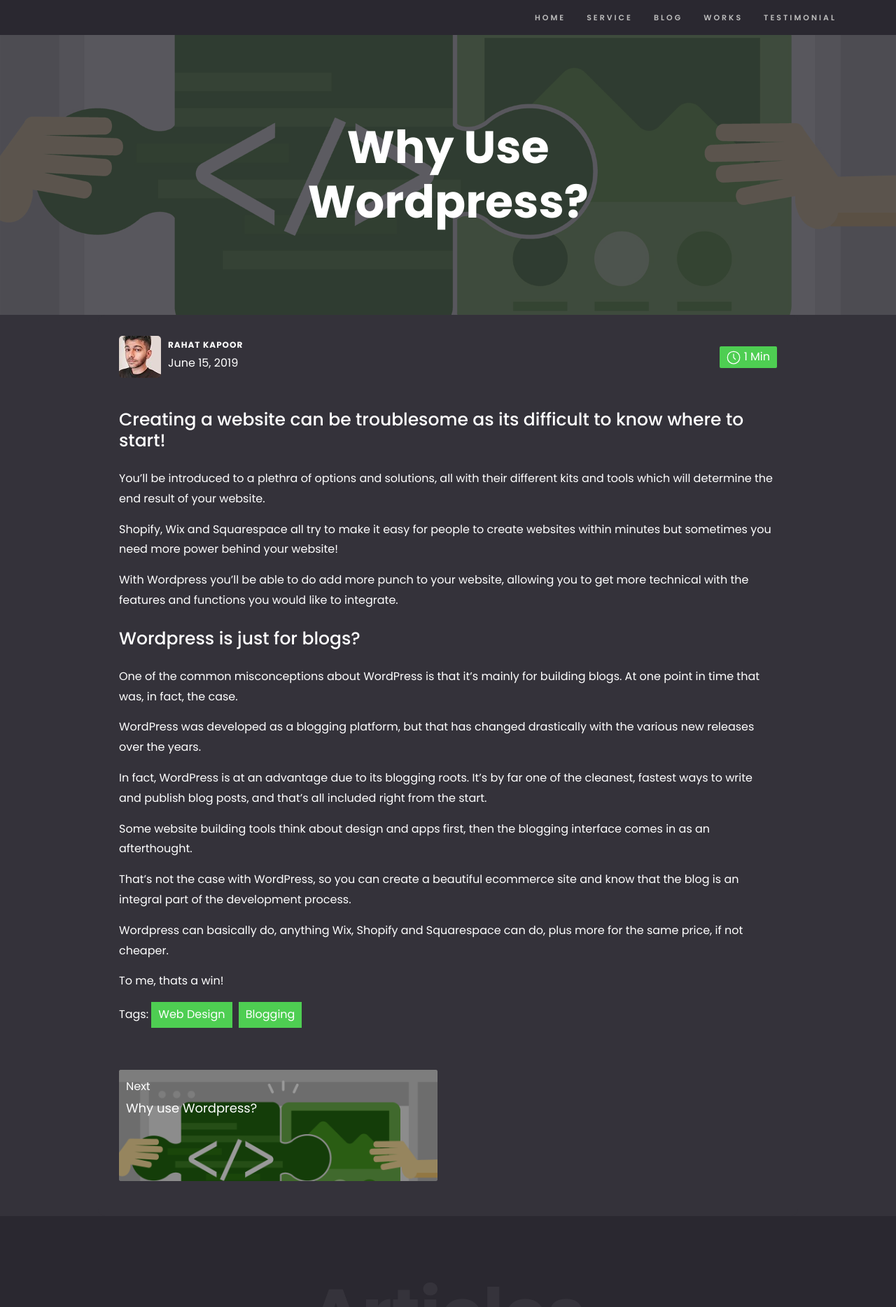
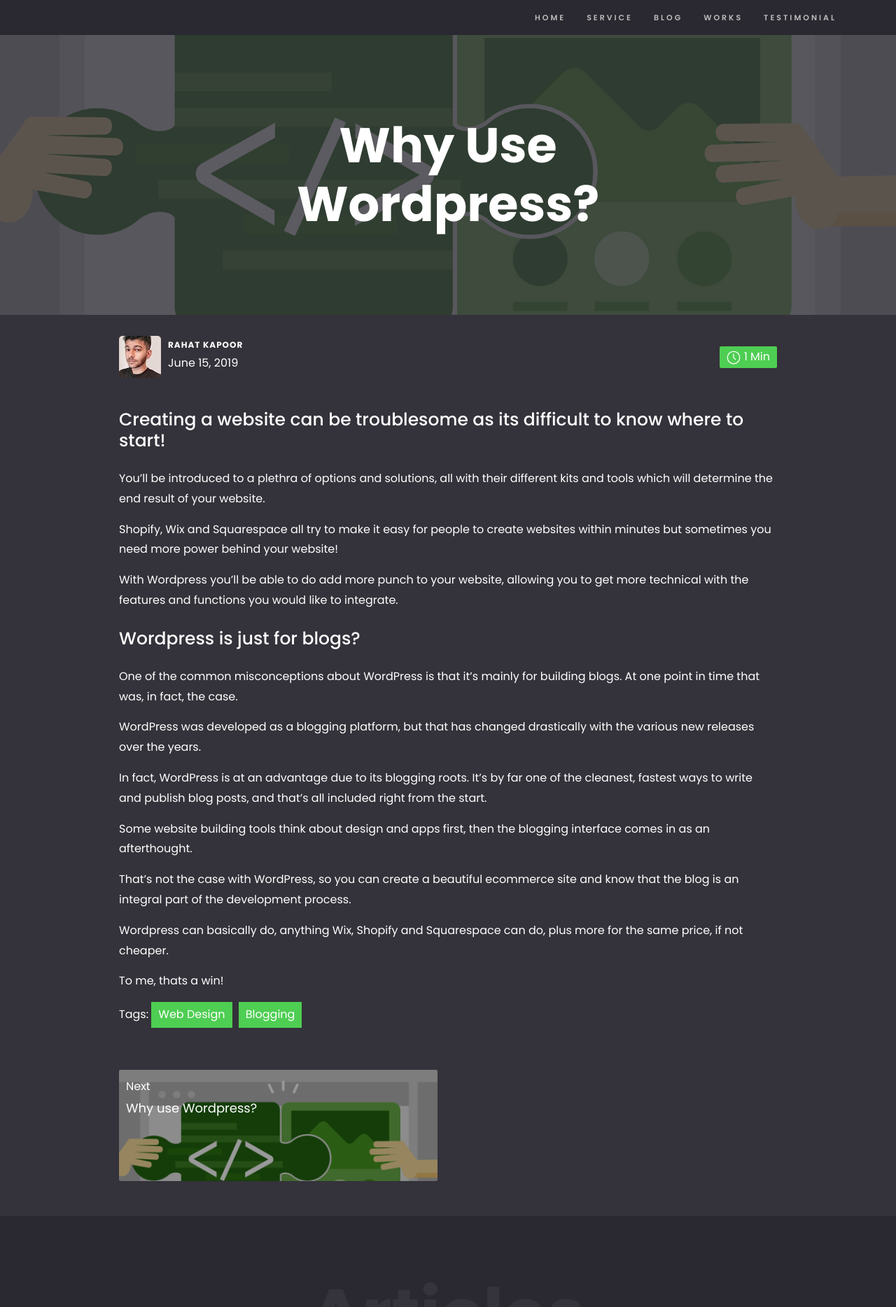
Before and after one commit to RahKapoor/Portfolio, a Jekyll site: the page built from _posts/2019-01-21-10-why-wordpress - Copy.md, in a window 1280 px wide. Shown: the top 1868 px of the page at 70% size. Built offline with Jekyll 4.4.1, drawn with Linux system fonts in a browser that asks for light colours.

Commit message:
Update style.css

```diff
--- a/assets/css/style.css
+++ b/assets/css/style.css
@@ -94,7 +94,7 @@
 
 /*** Typography ***/
 
-.post-title { font-size: 65px; font-family: 'poppins', sans-serif !important; letter-spacing: normal; text-transform: capitalize; margin: 50px 0px 50px 0px;
+.post-title { font-size: 70px; font-family: 'poppins', sans-serif !important; letter-spacing: normal; text-transform: capitalize; margin: 50px 0px 50px 0px;
  }
 
 .blog-detail-content h2 {
```
